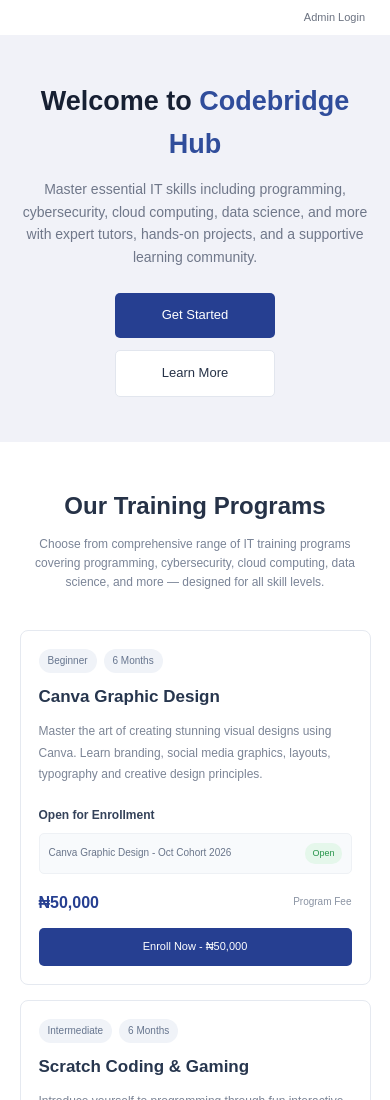
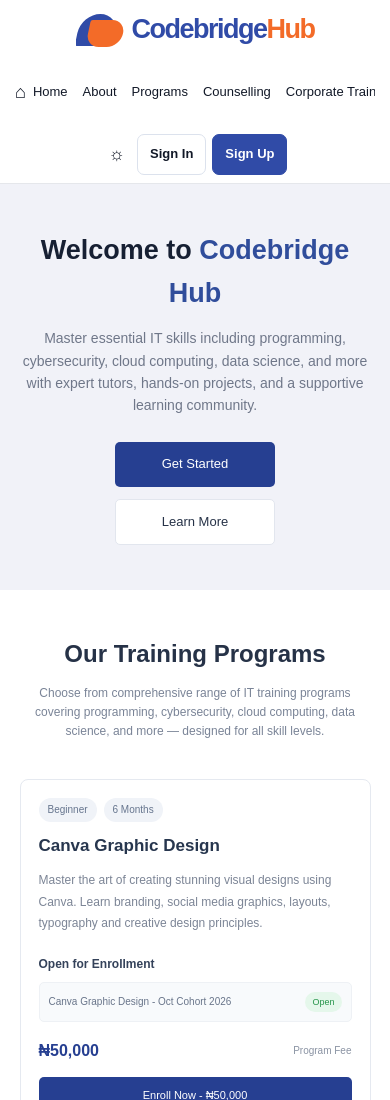
Before and after one commit to okedemmyy-byte/Codebridgehub, a plain HTML site: page index.html in a window 390 px wide. Shown: the top 1100 px of the page. Drawn offline with Linux system fonts and the light colour scheme.

Commit message:
updated index.html and style.css

```diff
--- a/index.html
+++ b/index.html
@@ -10,10 +10,47 @@
 </head>
 <body>
 
-    <!-- NAVBAR -->
-    <nav class="top-nav">
-        <a href="#">Admin Login</a>
-    </nav>
+    <!-- Navbar -->
+<header class="navbar">
+    <div class="nav-container">
+
+        <!-- Logo -->
+        <a href="#" class="logo">
+            <div class="logo-symbol">
+                <span class="logo-blue"></span>
+                <span class="logo-orange"></span>
+            </div>
+
+            <span class="logo-text">
+                <span class="codebridge">Codebridge</span><span class="hub">Hub</span>
+            </span>
+        </a>
+
+        <!-- Navigation -->
+        <nav class="nav-menu">
+            <a href="#" class="nav-link home-link">
+                <span class="home-icon">⌂</span> Home
+            </a>
+
+            <a href="#about" class="nav-link">About</a>
+            <a href="#programs" class="nav-link">Programs</a>
+            <a href="#counselling" class="nav-link">Counselling</a>
+            <a href="#corporate" class="nav-link">Corporate Training</a>
+            <a href="#talents" class="nav-link">Talents</a>
+            <a href="#contact" class="nav-link">Contact</a>
+            <a href="#faq" class="nav-link">FAQ</a>
+        </nav>
+
+        <!-- Right Actions -->
+        <div class="nav-actions">
+            <button class="theme-btn" aria-label="Toggle theme">☼</button>
+
+            <a href="#signin" class="signin-btn">Sign In</a>
+            <a href="#signup" class="signup-btn">Sign Up</a>
+        </div>
+
+    </div>
+</header>
 
     <!-- HERO SECTION -->
     <section class="hero">
--- a/style.css
+++ b/style.css
@@ -85,22 +85,234 @@ button {
     background-color: #f3f5fa;
 }
 
-/* =========================
-   NAVIGATION
-========================= */
+/* ============================= */
+/* CODEBRIDGE HUB NAVBAR */
+/* ============================= */
 
-.top-nav {
-    height: 35px;
-    display: flex;
-    justify-content: flex-end;
-    align-items: center;
-    padding: 0 25px;
+.navbar {
+    width: 100%;
     background: #ffffff;
+    border-bottom: 1px solid #e5e7eb;
+    padding: 8px 0;
+    position: relative;
+    z-index: 1000;
 }
 
-.top-nav a {
-    font-size: 11px;
-    color: #6b7280;
+.nav-container {
+    max-width: 1300px;
+    margin: 0 auto;
+    padding: 0 25px;
+
+    display: flex;
+    align-items: center;
+    justify-content: space-between;
+    gap: 25px;
+}
+
+/* LOGO */
+
+.logo {
+    display: flex;
+    align-items: center;
+    text-decoration: none;
+    flex-shrink: 0;
+    gap: 8px;
+}
+
+.logo-symbol {
+    width: 58px;
+    height: 42px;
+    position: relative;
+    overflow: hidden;
+}
+
+.logo-blue {
+    position: absolute;
+    width: 38px;
+    height: 32px;
+    left: 2px;
+    top: 2px;
+    background: #304ba7;
+    border-radius: 22px 22px 3px 3px;
+    transform: skew(-12deg);
+}
+
+.logo-orange {
+    position: absolute;
+    width: 35px;
+    height: 27px;
+    right: 1px;
+    bottom: 1px;
+    background: #f36b28;
+    border-radius: 3px 20px 20px 20px;
+    transform: skew(-12deg);
+}
+
+.logo-text {
+    font-size: 36px;
+    font-weight: 800;
+    letter-spacing: -1.5px;
+    white-space: nowrap;
+}
+
+.codebridge {
+    color: #304ba7;
+}
+
+.hub {
+    color: #f36b28;
+}
+
+/* NAVIGATION */
+
+.nav-menu {
+    display: flex;
+    align-items: center;
+    justify-content: center;
+    gap: 22px;
+}
+
+.nav-link {
+    text-decoration: none;
+    color: #111827;
+    font-size: 14px;
+    font-weight: 500;
+    white-space: nowrap;
+    transition: color 0.2s ease;
+}
+
+.nav-link:hover {
+    color: #304ba7;
+}
+
+.home-link {
+    display: flex;
+    align-items: center;
+    gap: 7px;
+}
+
+.home-icon {
+    font-size: 18px;
+}
+
+/* BUTTONS */
+
+.nav-actions {
+    display: flex;
+    align-items: center;
+    gap: 9px;
+    flex-shrink: 0;
+}
+
+.theme-btn {
+    border: none;
+    background: transparent;
+    font-size: 20px;
+    cursor: pointer;
+    padding: 8px 10px;
+    color: #111827;
+}
+
+.signin-btn,
+.signup-btn {
+    text-decoration: none;
+    padding: 11px 17px;
+    border-radius: 7px;
+    font-size: 14px;
+    font-weight: 600;
+    white-space: nowrap;
+    transition: all 0.2s ease;
+}
+
+.signin-btn {
+    color: #111827;
+    background: #ffffff;
+    border: 1px solid #dce2ed;
+}
+
+.signin-btn:hover {
+    background: #f3f6fc;
+}
+
+.signup-btn {
+    color: #ffffff;
+    background: #304ba7;
+    border: 1px solid #304ba7;
+}
+
+.signup-btn:hover {
+    background: #233b8d;
+}
+
+/* TABLET */
+
+@media (max-width: 1100px) {
+    .nav-container {
+        flex-wrap: wrap;
+        gap: 15px;
+    }
+
+    .logo-text {
+        font-size: 30px;
+    }
+
+    .nav-menu {
+        gap: 15px;
+    }
+
+    .nav-link {
+        font-size: 13px;
+    }
+}
+
+/* MOBILE */
+
+@media (max-width: 850px) {
+    .nav-container {
+        justify-content: center;
+    }
+
+    .nav-menu {
+        width: 100%;
+        overflow-x: auto;
+        justify-content: flex-start;
+        padding: 12px 0;
+        scrollbar-width: none;
+    }
+
+    .nav-menu::-webkit-scrollbar {
+        display: none;
+    }
+
+    .nav-actions {
+        gap: 6px;
+    }
+}
+
+@media (max-width: 480px) {
+    .nav-container {
+        padding: 0 15px;
+    }
+
+    .logo-text {
+        font-size: 27px;
+    }
+
+    .logo-symbol {
+        width: 48px;
+        height: 36px;
+    }
+
+    .signin-btn,
+    .signup-btn {
+        padding: 9px 12px;
+        font-size: 13px;
+    }
+
+    .theme-btn {
+        font-size: 18px;
+        padding: 6px;
+    }
 }
 
 /* =========================
```
